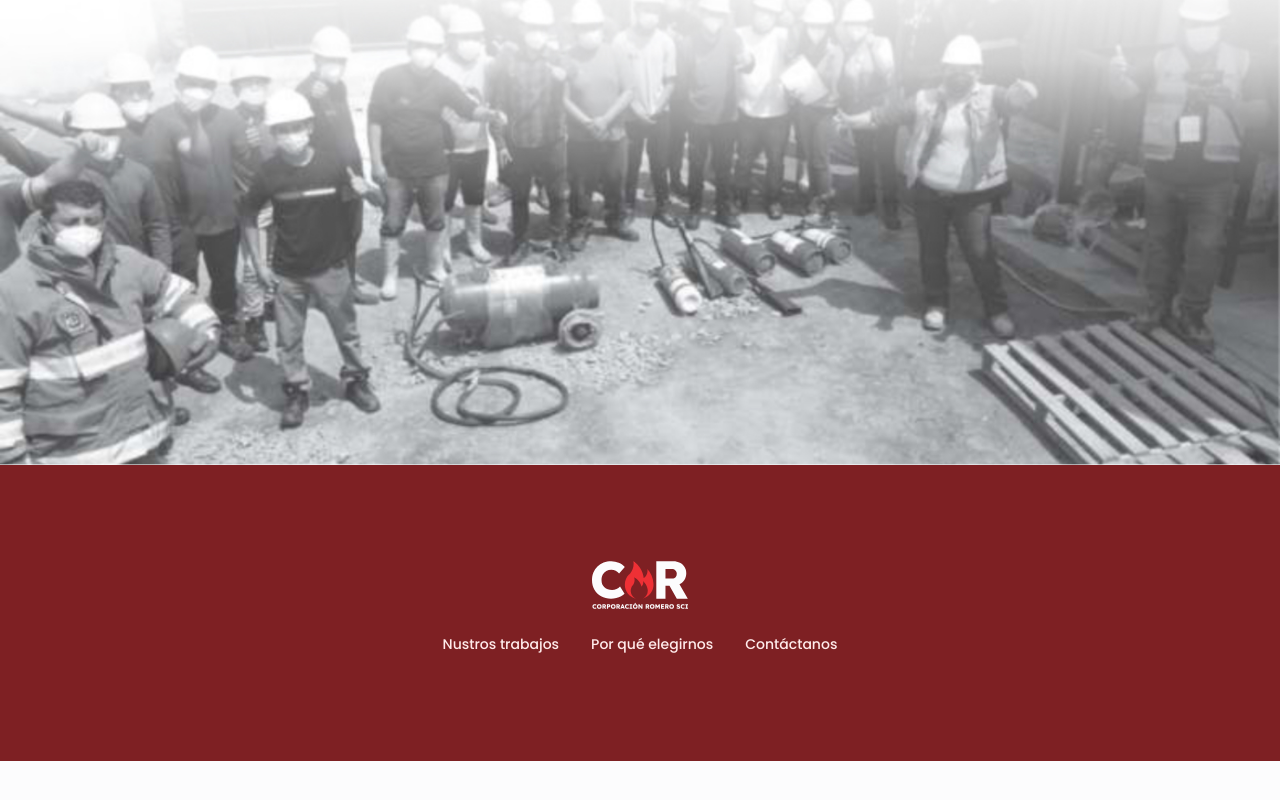
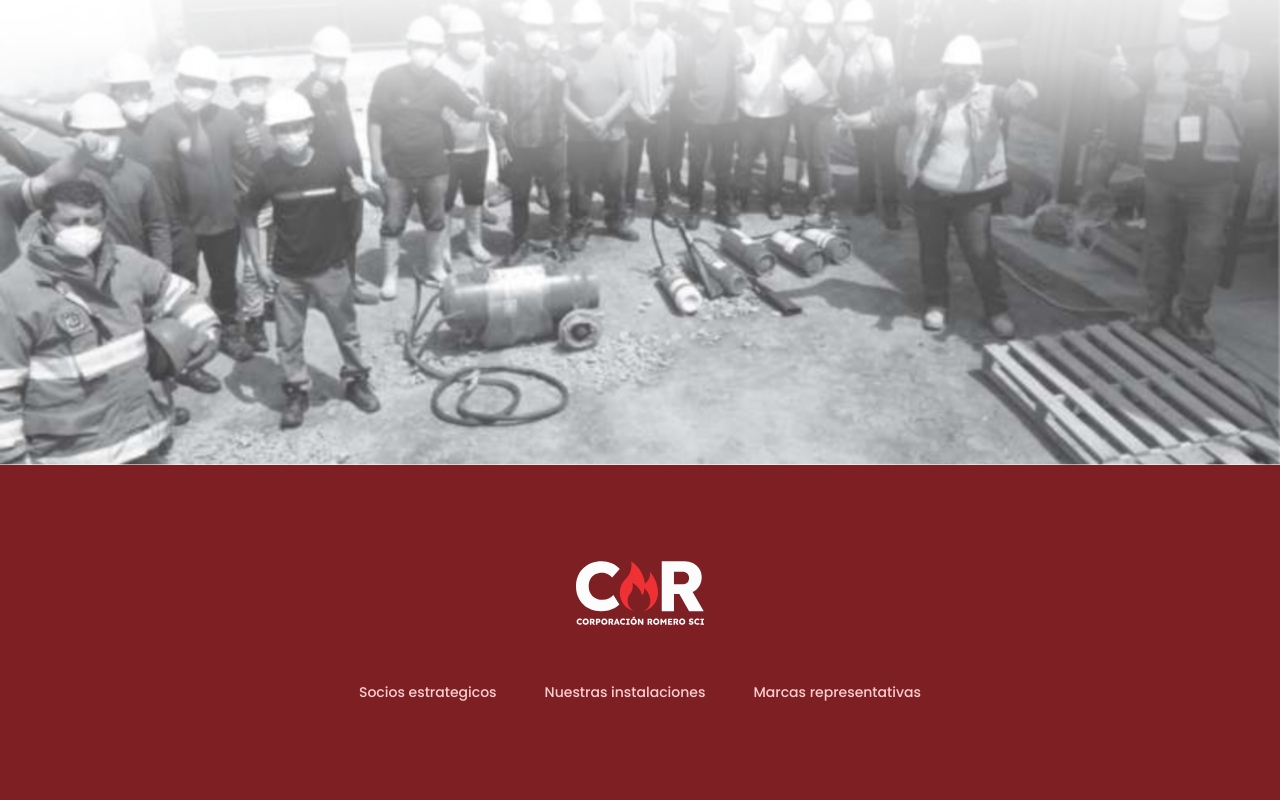
Before and after one commit to davidrivadeneyra/corporacion-romero-sci, a Next.js app: page /socios-estrategicos in a window 1280 px wide. Shown: the part 1014-1814 px from the top of the page. Before the commit the page ends 1775 px from the top, so only its background shows below. Built offline with nearby package versions, Linux system fonts and the light colour scheme.

Commit message:
menu responsive working

```diff
--- a/components/layout/Footer.js
+++ b/components/layout/Footer.js
@@ -1,25 +1,32 @@
 import React from 'react'
+import Link from 'next/link'
 
 const Footer = () => {
 	return (
 		<>
 			<section className='w-full bg-primary-900'>
-				<div className='margin-responsive section-container py-24 text-center flex flex-col justify-center'>
+				<div className='margin-responsive section-container py-24 gap-12 text-center flex flex-col justify-center'>
 					<img
 						src='/img/cr-logo-medium-light.svg'
 						alt='Comillas'
-						className='pb-4 h-16'
+						className='h-10 lg:h-16'
 					/>
-					<div className=''>
-						<button className='button-link-dark-sm text-primary-100 hover:text-basic-white hover:underline underline-offset-4'>
-							<a href='#'>Nustros trabajos</a>
-						</button>
-						<button className='button-link-dark-sm text-primary-100 hover:text-basic-white hover:underline underline-offset-4'>
-							<a href='#'>Por qué elegirnos</a>
-						</button>
-						<button className='button-link-dark-sm text-primary-100 hover:text-basic-white hover:underline underline-offset-4'>
-							<a href='#'>Contáctanos</a>
-						</button>
+					<div className='flex flex-col gap-4 lg:flex lg:flex-row lg:justify-center'>
+						<Link href='/socios-estrategicos'>
+							<button className='button-link-dark-sm text-primary-200  hover:text-basic-white hover:underline hover:underline-offset-4'>
+								<a className=''>Socios estrategicos</a>
+							</button>
+						</Link>
+						<Link href='/nuestras-instalaciones'>
+							<button className='button-link-dark-sm text-primary-200  hover:text-basic-white hover:underline hover:underline-offset-4 '>
+								<a>Nuestras instalaciones</a>
+							</button>
+						</Link>
+						<Link href='/marcas'>
+							<button className='button-link-dark-sm text-primary-200  hover:text-basic-white hover:underline hover:underline-offset-4 '>
+								<a>Marcas representativas</a>
+							</button>
+						</Link>
 					</div>
 				</div>
 			</section>
--- a/components/layout/HeaderResponsive.js
+++ b/components/layout/HeaderResponsive.js
@@ -42,7 +42,7 @@ function HeaderResponsive() {
 							</Link>
 
 							<Link href='/marcas'>
-								<button className='button-link-dark-sm text-dark-900  hover:text-dark-900 hover:underline hover:underline-offset-4 '>
+								<button className='button-link-dark-sm text-dark-700  hover:text-dark-900 hover:underline hover:underline-offset-4 '>
 									<a>Marcas representativas</a>
 								</button>
 							</Link>
@@ -58,7 +58,7 @@ function HeaderResponsive() {
 								</button>
 							</Link>
 						</div>
-						<div className='flex items-center md:hidden'>
+						<div className='flex items-center lg:hidden'>
 							<button
 								onClick={() => setIsOpen(!isOpen)}
 								type='button'
@@ -91,13 +91,19 @@ function HeaderResponsive() {
 								ref={ref}
 								className='bg-basic-white flex flex-col px-6 items-center py-16 gap-8 drop-shadow-xl'>
 								<Link href='/socios-estrategicos'>
-									<a>Socios estrategicos</a>
+									<button className='button-link-dark-sm text-dark-700  hover:text-dark-900 hover:underline hover:underline-offset-4'>
+										<a className=''>Socios estrategicos</a>
+									</button>
 								</Link>
 								<Link href='/nuestras-instalaciones'>
-									<a>Nuestras instalaciones</a>
+									<button className='button-link-dark-sm text-dark-700  hover:text-dark-900 hover:underline hover:underline-offset-4 '>
+										<a>Nuestras instalaciones</a>
+									</button>
 								</Link>
 								<Link href='/marcas'>
-									<a>Marcas representativas</a>
+									<button className='button-link-dark-sm text-dark-700  hover:text-dark-900 hover:underline hover:underline-offset-4 '>
+										<a>Marcas representativas</a>
+									</button>
 								</Link>
 
 								<Link href='https://www.linkedin.com/company/corporacion-romero-sci/'>
--- a/pages/index.js
+++ b/pages/index.js
@@ -7,6 +7,7 @@ import LightBoxServicesUp from '../components/layout/LightBoxServicesUp'
 import LightBoxServicesDown from '../components/layout/LightBoxServicesDown'
 import LightBoxTile from '../components/layout/LightBoxTile'
 import Footer from '../components/layout/Footer'
+import WhatsAppButton from '../components/layout/WhatsAppButton'
 
 export default function Home() {
 	return (
--- a/public/styles.css
+++ b/public/styles.css
@@ -704,6 +704,9 @@ html{
   --tw-bg-opacity: 1;
   background-color: rgba(var(--dark-100), var(--tw-bg-opacity));
 }
+body{
+  position: relative;
+}
 .li-images{
   font-family: Poppins, sans-serif;
   font-size: 0.75rem;
@@ -749,6 +752,9 @@ html{
   white-space: nowrap;
   border-width: 0;
 }
+.static{
+  position: static;
+}
 .fixed{
   position: fixed;
 }
@@ -781,6 +787,9 @@ html{
 }
 .right-2{
   right: 0.5rem;
+}
+.top-12{
+  top: 3rem;
 }
 .z-30{
   z-index: 30;
@@ -838,20 +847,23 @@ html{
 .h-full{
   height: 100%;
 }
+.h-10{
+  height: 2.5rem;
+}
+.h-8{
+  height: 2rem;
+}
+.h-4{
+  height: 1rem;
+}
+.h-6{
+  height: 1.5rem;
+}
 .h-16{
   height: 4rem;
 }
-.h-8{
-  height: 2rem;
-}
-.h-4{
-  height: 1rem;
-}
-.h-10{
-  height: 2.5rem;
-}
-.h-6{
-  height: 1.5rem;
+.h-24{
+  height: 6rem;
 }
 .w-full{
   width: 100%;
@@ -906,6 +918,9 @@ html{
 .gap-1{
   gap: 0.25rem;
 }
+.gap-12{
+  gap: 3rem;
+}
 .gap-3{
   gap: 0.75rem;
 }
@@ -1153,32 +1168,33 @@ html{
   --tw-text-opacity: 1;
   color: rgba(var(--primary-500), var(--tw-text-opacity));
 }
+.text-primary-200{
+  --tw-text-opacity: 1;
+  color: rgba(var(--primary-200), var(--tw-text-opacity));
+}
+.text-dark-700{
+  --tw-text-opacity: 1;
+  color: rgba(var(--dark-700), var(--tw-text-opacity));
+}
+.text-dark-100{
+  --tw-text-opacity: 1;
+  color: rgba(var(--dark-100), var(--tw-text-opacity));
+}
+.text-basic-white{
+  --tw-text-opacity: 1;
+  color: rgba(var(--white), var(--tw-text-opacity));
+}
+.text-dark-400{
+  --tw-text-opacity: 1;
+  color: rgba(var(--dark-400), var(--tw-text-opacity));
+}
+.text-dark-200{
+  --tw-text-opacity: 1;
+  color: rgba(var(--dark-200), var(--tw-text-opacity));
+}
 .text-primary-100{
   --tw-text-opacity: 1;
   color: rgba(var(--primary-100), var(--tw-text-opacity));
-}
-.text-dark-700{
-  --tw-text-opacity: 1;
-  color: rgba(var(--dark-700), var(--tw-text-opacity));
-}
-.text-dark-100{
-  --tw-text-opacity: 1;
-  color: rgba(var(--dark-100), var(--tw-text-opacity));
-}
-.text-basic-white{
-  --tw-text-opacity: 1;
-  color: rgba(var(--white), var(--tw-text-opacity));
-}
-.text-dark-400{
-  --tw-text-opacity: 1;
-  color: rgba(var(--dark-400), var(--tw-text-opacity));
-}
-.text-dark-200{
-  --tw-text-opacity: 1;
-  color: rgba(var(--dark-200), var(--tw-text-opacity));
-}
-.underline-offset-4{
-  text-underline-offset: 4px;
 }
 .opacity-0{
   opacity: 0;
@@ -1404,17 +1420,11 @@ html{
 	.md\:items-start{
     align-items: flex-start;
   }
+	.md\:gap-2{
+    gap: 0.5rem;
+  }
 	.md\:gap-8{
     gap: 2rem;
-  }
-	.md\:gap-6{
-    gap: 1.5rem;
-  }
-	.md\:gap-4{
-    gap: 1rem;
-  }
-	.md\:gap-2{
-    gap: 0.5rem;
   }
 	.md\:py-24{
     padding-top: 6rem;
@@ -1455,6 +1465,9 @@ html{
 	.lg\:h-20{
     height: 5rem;
   }
+	.lg\:h-16{
+    height: 4rem;
+  }
 	.lg\:w-\[45\%\]{
     width: 45%;
   }
@@ -1467,8 +1480,14 @@ html{
 	.lg\:grid-cols-3{
     grid-template-columns: repeat(3, minmax(0, 1fr));
   }
+	.lg\:flex-row{
+    flex-direction: row;
+  }
 	.lg\:items-center{
     align-items: center;
+  }
+	.lg\:justify-center{
+    justify-content: center;
   }
 	.lg\:justify-items-stretch{
     justify-items: stretch;
--- a/styles/main.css
+++ b/styles/main.css
@@ -177,6 +177,10 @@
 		@apply bg-dark-100;
 	}
 
+	body {
+		@apply relative;
+	}
+
 	.colums-photos {
 		@apply columns;
 	}
```
Also changed, not shown: components/layout/WhatsAppButton.js (added, +18 -0 lines), pages/_documentOLD.js (added, +35 -0 lines), public/icons/whatsapp.svg (added).
